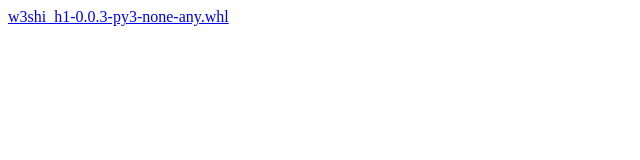
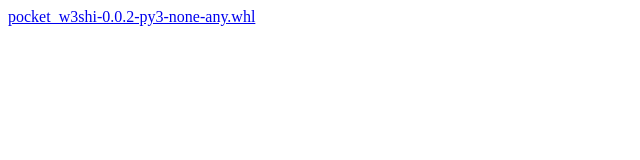
Before and after one commit to slvignesh05/my-whl-repo, a plain HTML site: page simple/w3shi_h1/index.html in a window 1280 px wide. Shown: the full height of the page, 0-640 px from the left. Drawn offline with Linux system fonts and the light colour scheme.

Commit message:
Update index.html

```diff
--- a/simple/w3shi_h1/index.html
+++ b/simple/w3shi_h1/index.html
@@ -1,7 +1,7 @@
 <html>
   <body>
-    <a href="/w3shi_h1/w3shi_h1-0.0.3-py3-none-any.whl">
-      w3shi_h1-0.0.3-py3-none-any.whl
+    <a href="/pocket_w3shi/pocket_w3shi-0.0.2-py3-none-any.whl">
+      pocket_w3shi-0.0.2-py3-none-any.whl
     </a>
   </body>
 </html>
```
